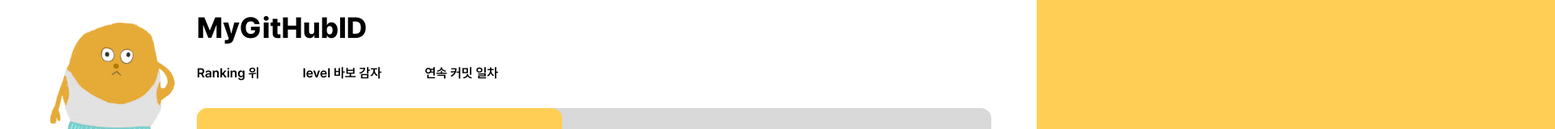
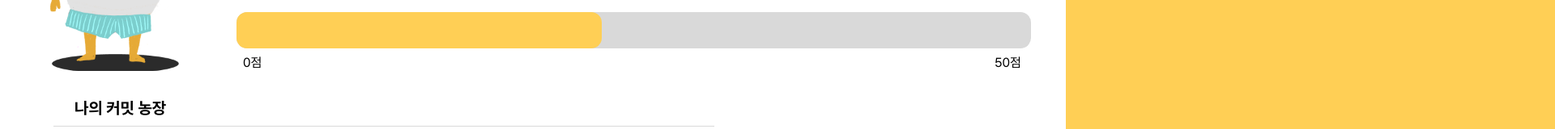
Before and after one commit to Leets-Official/commitato-FE, a React (Vite) app: page /my in a window 1280 px wide. Shown: the part 322-482 px from the top of the page at 81% size, 1920 px wide, since content can reach past the window. Built offline with nearby package versions, Linux system fonts and the light colour scheme; a web font is replaced by a local one.

Commit message:
공통 컴포넌트 버튼 구현

```diff
--- a/src/components/XpBar.jsx
+++ b/src/components/XpBar.jsx
@@ -3,7 +3,7 @@ import { styled } from 'styled-components';
 const StyledBase = styled.div`
   width: 981px;
   height: 45px;
-  margin-top: 3%;
+  margin-top: 2.5%;
   margin-left: 5%;
   border: 1px solid;
   border-radius: 13px;
--- a/src/pages/MyPage/MyPage.jsx
+++ b/src/pages/MyPage/MyPage.jsx
@@ -22,13 +22,13 @@ function GitHubChart({ githubId }) {
       {isMounted && (
         <GitHubCalendar
           username={githubId}
-          gackground-color="#FFCF55"
+          stroke="#FFCF55"
           showWeekdayLabels
           blockSize={18}
           style={{
             height: '15rem',
             width: '50rem',
-            marginLeft: '2.5rem',
+            marginLeft: '3.5rem',
           }}
         />
       )}
@@ -92,6 +92,10 @@ const MyPage = ({
                 <StyledCont>연속 커밋 {MyGitHubCont}일차 </StyledCont>
               </StyledThree>
               <XpBar />
+              <StyledTwo>
+                <StyledNum>0점</StyledNum>
+                <StyledNum>50점</StyledNum>
+              </StyledTwo>
             </div>
           </Wrapper>
           <StyledSubTitle>나의 커밋 농장</StyledSubTitle>
@@ -128,7 +132,7 @@ const StyledBlack = styled.div`
   display: flex;
   padding-top: 38px;
   width: 100%;
-  height: 1080px;
+  height: 100vh;
   background: #000000;
 `;
 
@@ -215,12 +219,13 @@ const StyledDiv = styled.div`
 
 const StyledCommit = styled.div`
   margin-top: 2%;
+  margin-left: 4%;
 `;
 
 const StyledThree = styled.div`
   display: flex;
   margin-left: 5%;
-  margin-top: 3%;
+  margin-top: 1.5%;
   width: 372px;
   height: 22px;
   object-fit: cover;
@@ -257,3 +262,16 @@ const StyledArr4 = styled.div`
   font-family: ${({ theme }) => theme.FONT_FAMILY.pretendard[200]};
   font-size: 18px;
 `;
+
+const StyledTwo = styled.div`
+  margin-top: 0.5%;
+  margin-left: 5.4%;
+  font-family: ${({ theme }) => theme.FONT_FAMILY.pretendard[100]};
+  font-family: ${({ theme }) => theme.COLORS.gray[100]};
+  display: flex;
+`;
+
+const StyledNum = styled.div`
+  width: 981px;
+  justifycontent: space-between;
+`;
--- a/src/routes/Route.jsx
+++ b/src/routes/Route.jsx
@@ -1,7 +1,6 @@
 import { createBrowserRouter } from 'react-router-dom';
 import LayOut from '../layout/LayOut';
 import MainPage from '../pages/MainPage/MainPage';
-import HomePage from '../pages/HomePage/HomePage';
 import RankingPage from '../pages/RankingPage/RankingPage';
 import MyPage from '../pages/MyPage/MyPage';
 
@@ -16,7 +15,7 @@ const router = createBrowserRouter([
       },
       {
         path: '/home',
-        element: <HomePage />,
+        element: <MainPage />,
       },
       {
         path: '/ranking',
```
Also changed, not shown: src/components/Button.jsx (+17 -4 lines).
